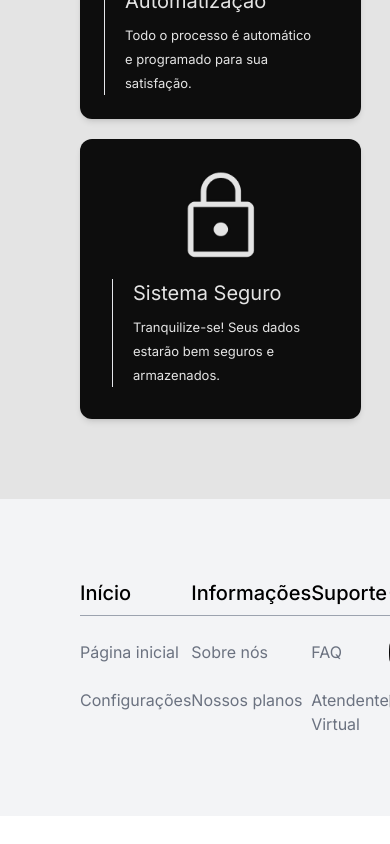
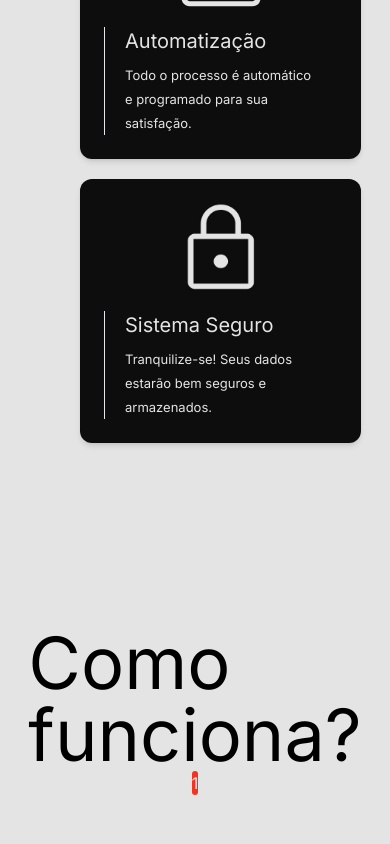
Before and after one commit to fpeduu/reco, a Next.js app in the folder nextjs_frontend/: page / in a window 390 px wide. Shown: the part 1640-2484 px from the top of the page. Before the commit the page ends 2456 px from the top, so only its background shows below. Built offline with nearby package versions, Linux system fonts and the light colour scheme; no server answers.

Commit message:
add scss module for landing page

```diff
--- /dev/null
+++ b/nextjs_frontend/src/app/landing.module.scss
@@ -0,0 +1,15 @@
+.featureCard {
+  @apply flex flex-wrap items-center justify-center bg-secondary rounded-xl text-tertiary p-6 gap-5 md:min-w-[550px] min-h-[150px] shadow-md md:h-[150px] md:justify-start divide-x;
+
+  div {
+    @apply flex flex-col gap-2 px-5 max-w-[300px];
+
+    h5 {
+      @apply text-xl;
+    }
+
+    p {
+      @apply text-[13px] leading-6;
+    }
+  }
+}
--- a/nextjs_frontend/src/app/page.tsx
+++ b/nextjs_frontend/src/app/page.tsx
@@ -1,4 +1,5 @@
 import Image from "next/image";
+import Styles from "./landing.module.scss";
 
 export default function Home() {
   return (
@@ -31,13 +32,13 @@ export default function Home() {
       </section>
       {/* SECTION Features*/}
       <section id="features" className="w-full max-h-fit bg-tertiary">
-        <div className="flex p-20">
-          <div className="flex flex-wrap gap-5 items-center justify-center">
+        <div className="flex p-20 ">
+          <div className="flex flex-wrap gap-5 items-center justify-center my-10">
             <h2 className="text-7xl md:text-8xl md:min-w-[550px]">
               <strong className="text-primary">reco</strong> <br />
               te oferece:
             </h2>
-            <div className="flex flex-wrap items-center justify-center bg-secondary rounded-xl text-tertiary p-6 gap-5 md:min-w-[550px] min-h-[150px] shadow-md md:h-[150px] md:justify-start divide-x">
+            <div className={Styles.featureCard}>
               <Image
                 className="dark:invert"
                 alt="brain analysis icon"
@@ -46,15 +47,15 @@ export default function Home() {
                 height={80}
                 priority
               />
-              <div className="flex flex-col gap-2 px-5 max-w-[300px]">
-                <h5 className="text-xl">Análises avançadas</h5>
-                <p className="text-[13px] leading-6">
+              <div>
+                <h5>Análises avançadas</h5>
+                <p>
                   Nossa Inteligência Artificial fornece as melhores propostas às
                   suas negociações.
                 </p>
               </div>
             </div>
-            <div className="flex flex-wrap items-center justify-center bg-secondary rounded-xl text-tertiary p-6 gap-5 md:min-w-[550px] min-h-[150px] shadow-md md:h-[150px] md:justify-start divide-x">
+            <div className={Styles.featureCard}>
               <Image
                 className="dark:invert"
                 alt="laptopicon"
@@ -63,14 +64,14 @@ export default function Home() {
                 height={80}
                 priority
               />
-              <div className="flex flex-col gap-2 px-5 max-w-[300px]">
-                <h5 className="text-xl">Automatização</h5>
-                <p className="text-[13px] leading-6">
+              <div>
+                <h5>Automatização</h5>
+                <p>
                   Todo o processo é automático e programado para sua satisfação.
                 </p>
               </div>
             </div>
-            <div className="flex flex-wrap items-center justify-center bg-secondary rounded-xl text-tertiary p-8 gap-5 md:min-w-[550px] min-h-[150px] shadow-md md:h-[150px] md:justify-start divide-x">
+            <div className={Styles.featureCard}>
               <Image
                 className="dark:invert"
                 alt="security icon"
@@ -79,9 +80,9 @@ export default function Home() {
                 height={70}
                 priority
               />
-              <div className="flex flex-col gap-2 px-5 max-w-[300px]">
-                <h5 className="text-xl">Sistema Seguro</h5>
-                <p className="text-[13px] leading-6">
+              <div>
+                <h5>Sistema Seguro</h5>
+                <p>
                   Tranquilize-se! Seus dados estarão bem seguros e armazenados.
                 </p>
               </div>
@@ -89,6 +90,17 @@ export default function Home() {
           </div>
         </div>
       </section>
+      {/* SECTION USER GUIDE */}
+      <section id="userGuide" className="w-full max-h-fit bg-tertiary">
+        <div className="flex flex-col items-center m-16">
+          <h1 className="text-7xl">Como funciona?</h1>
+          <div>
+            <div>
+              <div className="rounded-full text-tertiary bg-primary">1</div>
+            </div>
+          </div>
+        </div>
+      </section>
     </div>
   );
 }
```
